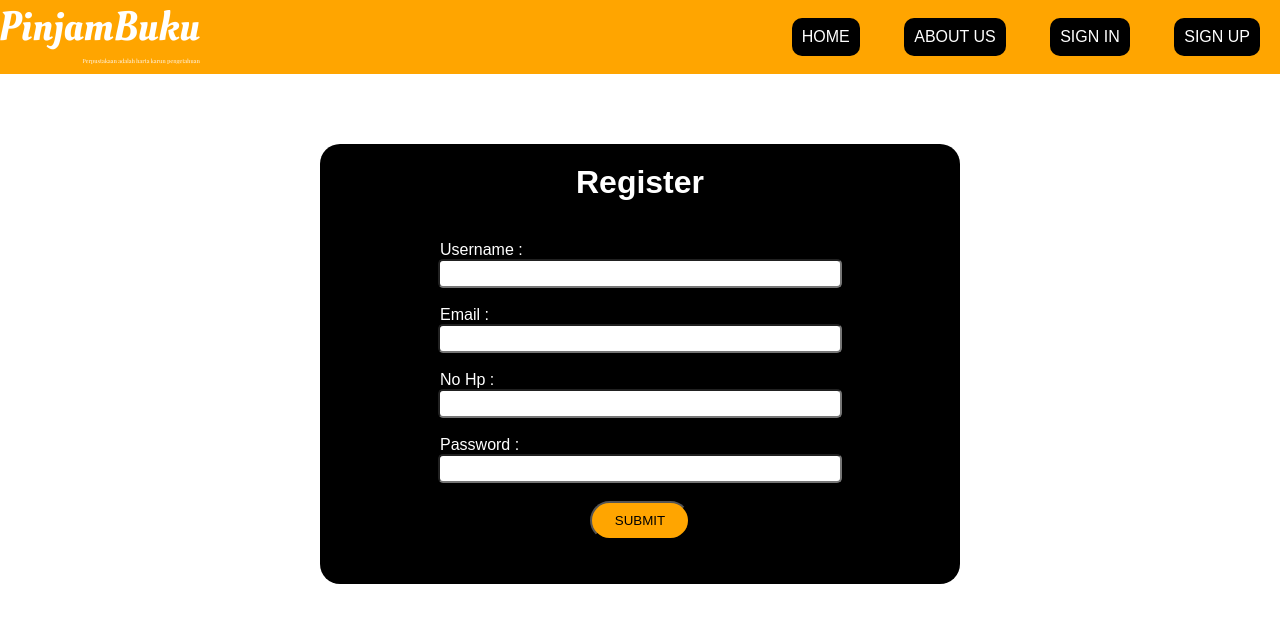
After one commit to fidiwputro/fidiwputro.github.io, a PHP site: page /1201220012_adibf/register.html in a window 1280 px wide. The commit adds this page. Shown: the top 623 px of the page. Run offline with PHP 8.4, Linux system fonts and the light colour scheme.

Commit message:
memperbaiki home, about dan menambahkan register, login

```diff
--- /dev/null
+++ b/1201220012_adibf/register.html
@@ -0,0 +1,55 @@
+<!DOCTYPE html>
+<html lang="en">
+  <head>
+    <meta charset="UTF-8" />
+    <meta name="viewport" content="width=device-width, initial-scale=1.0" />
+    <title>Register</title>
+    <link rel="stylesheet" href="style.css" />
+  </head>
+  <body>
+    <nav class="navbar">
+      <img src="img/logo.png" alt="logo" />
+      <ul>
+        <li><a href="index.html#home">Home</a></li>
+        <li><a href="index.html#about">About Us</a></li>
+        <li><a href="login.html">Sign In</a></li>
+        <li><a href="register.html">Sign Up</a></li>
+      </ul>
+    </nav>
+
+    <!-- form -->
+    <div class="form">
+      <h1>Register</h1>
+      <form>
+        <div class="label">
+          <label for="username">Username :</label>
+        </div>
+        <div class="input">
+          <input type="text" id="username" name="username" />
+        </div>
+        <div class="label">
+          <label for="email">Email : </label>
+        </div>
+        <div class="input">
+          <input type="email" id="email" name="email" />
+        </div>
+        <div class="label">
+          <label for="nohp">No Hp :</label>
+        </div>
+        <div class="input">
+          <input type="tel" id="nohp" name="nohp" />
+        </div>
+        <div class="label">
+          <label for="password">Password :</label>
+        </div>
+        <div class="input">
+          <input type="password" id="password" name="password" />
+        </div>
+        <div class="button">
+          <button type="submit" name="submit">SUBMIT</button>
+        </div>
+      </form>
+    </div>
+    <!-- akhir form -->
+  </body>
+</html>
--- a/1201220012_adibf/style.css
+++ b/1201220012_adibf/style.css
@@ -2,10 +2,6 @@
   margin: 0;
   padding: 0;
   font-family: sans-serif;
-}
-
-.logo {
-  width: 120px;
 }
 
 .navbar {
@@ -19,27 +15,32 @@
 
 .navbar ul li {
   display: inline-block;
+  background-color: black;
   margin: 0 20px;
+  padding: 10px;
+  border-radius: 10px;
 }
 
 .navbar ul li a {
   text-decoration: none;
-  color: black;
+  color: white;
   text-transform: uppercase;
 }
 
 .navbar ul li a:hover {
-  color: white;
+  color: orange;
 }
 
 .content-home {
   text-align: center;
   color: white;
+  padding-top: 100px;
 }
 
 .content-about {
   text-align: center;
   color: black;
+  padding-top: 100px;
 }
 
 .content-home h1,
@@ -49,8 +50,7 @@
 
 .content-home p,
 .content-about p {
-  font-weight: 100;
-  line-height: 25px;
+  font-weight: 10;
 }
 
 .home {
@@ -62,3 +62,58 @@
   background-color: white;
   height: 662px;
 }
+
+footer {
+  background-color: black;
+}
+
+footer p {
+  color: white;
+  text-align: center;
+}
+
+.form {
+  background-color: black;
+  color: white;
+  height: 400px;
+  width: 600px;
+  margin: auto;
+  margin-top: 70px;
+  border-radius: 20px;
+  padding: 20px;
+}
+
+.form h1 {
+  text-align: center;
+  margin-bottom: 40px;
+}
+
+.form input {
+  width: 400px;
+  border-radius: 5px;
+  margin-bottom: 18px;
+  height: 25px;
+}
+
+.form button {
+  background-color: orange;
+  padding: 10px;
+  border-radius: 20px;
+  color: black;
+  width: 100px;
+}
+
+.form button:hover {
+  color: white;
+}
+
+.form .label {
+  margin-left: 100px;
+}
+.form .input {
+  text-align: center;
+}
+
+.form .button {
+  text-align: center;
+}
```
Also changed, not shown: 1201220012_adibf/index.html (+15 -9 lines), 1201220012_adibf/login.html (added, +43 -0 lines).
